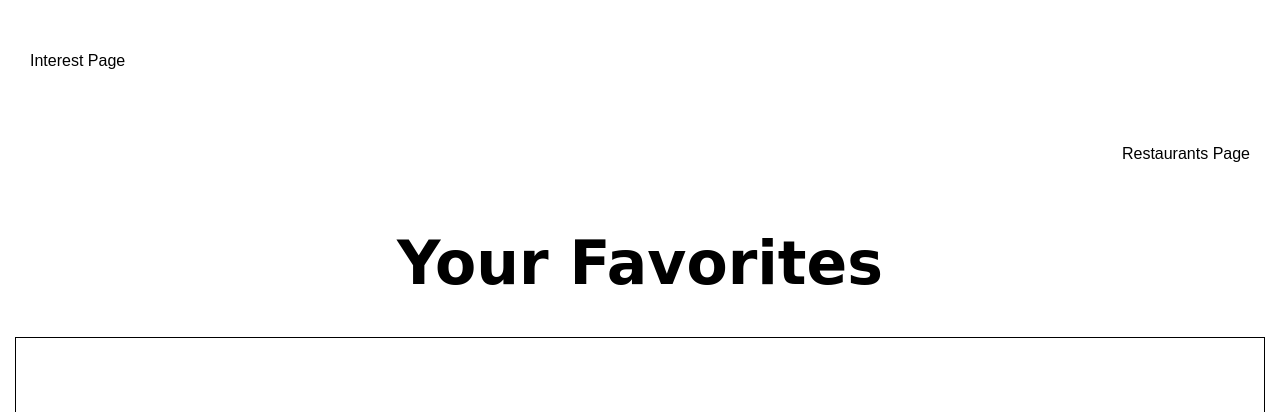
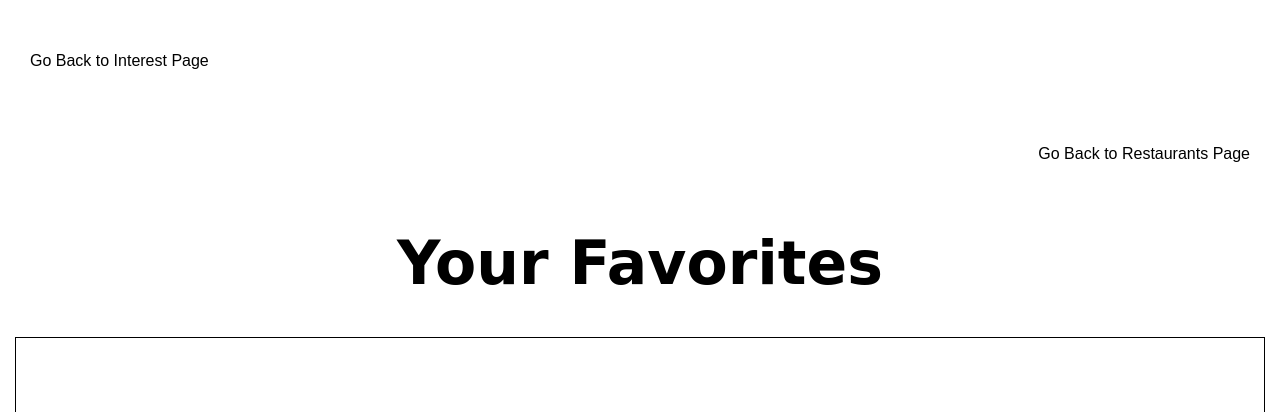
Before and after one commit to Jamielabed/Todo_project, a Python web app: template templates/favorites.html in a window 1280 px wide. Shown: the top 412 px of the page. Run offline with Jinja, Linux system fonts and the light colour scheme; the template is opened without the code that fills it, so the values that code supplies are empty; some web fonts are replaced.

Commit message:
edited html on favs page

```diff
--- a/templates/favorites.html
+++ b/templates/favorites.html
@@ -9,8 +9,8 @@
     <link rel="stylesheet" href="/css/favorites.css">
     <div>
 
-<h5 align="left" class="buttonhover"><button class="button"><a style="text-decoration: none" href="http://localhost:8080/AddInterest">Interest Page</a></button></h5>
-<h5 align="right" class="buttonhover"><button class="button"><a style="text-decoration: none" href="http://localhost:8080/"> Restaurants Page</a></button></h5>
+<h5 align="left" class="buttonhover"><button class="button"><a style="text-decoration: none" href="http://localhost:8080/AddInterest">Go Back to Interest Page</a></button></h5>
+<h5 align="right" class="buttonhover"><button class="button"><a style="text-decoration: none" href="http://localhost:8080/"> Go Back to Restaurants Page</a></button></h5>
 
     </div>
   </head>
```
